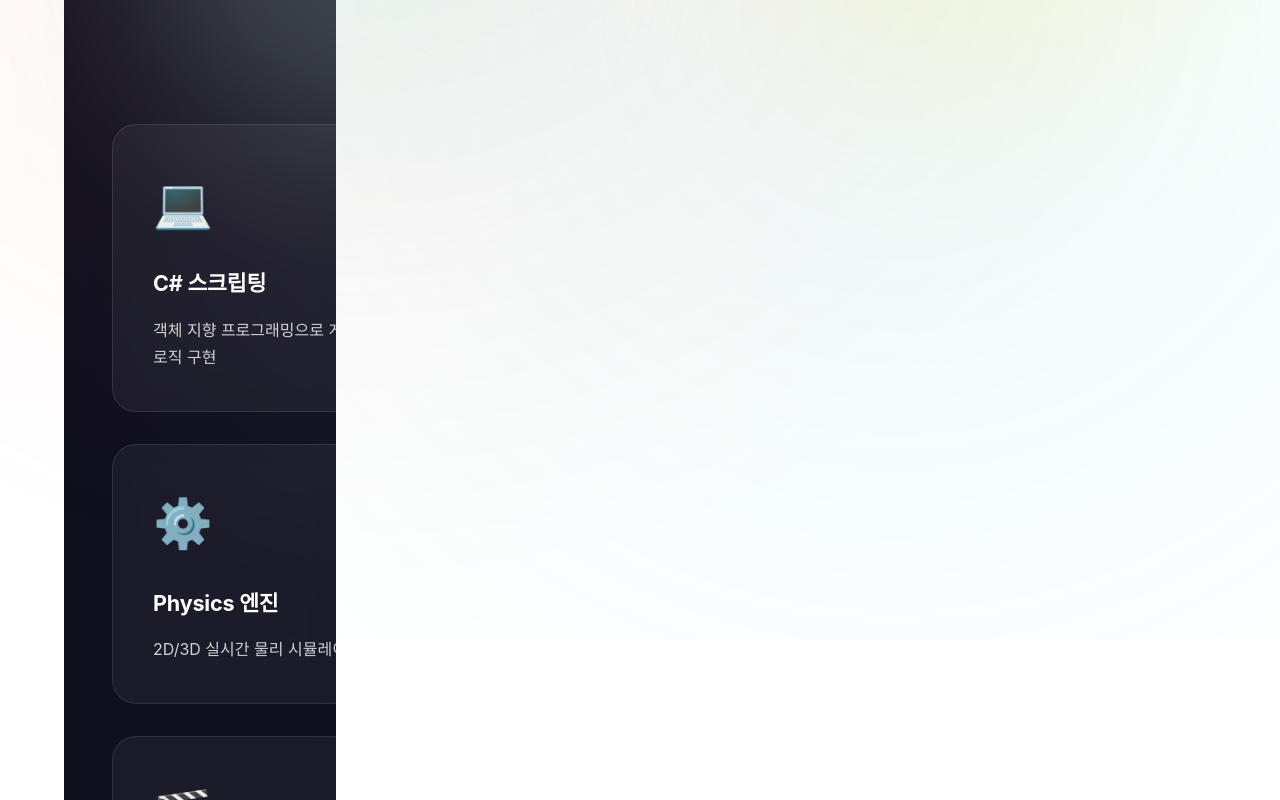
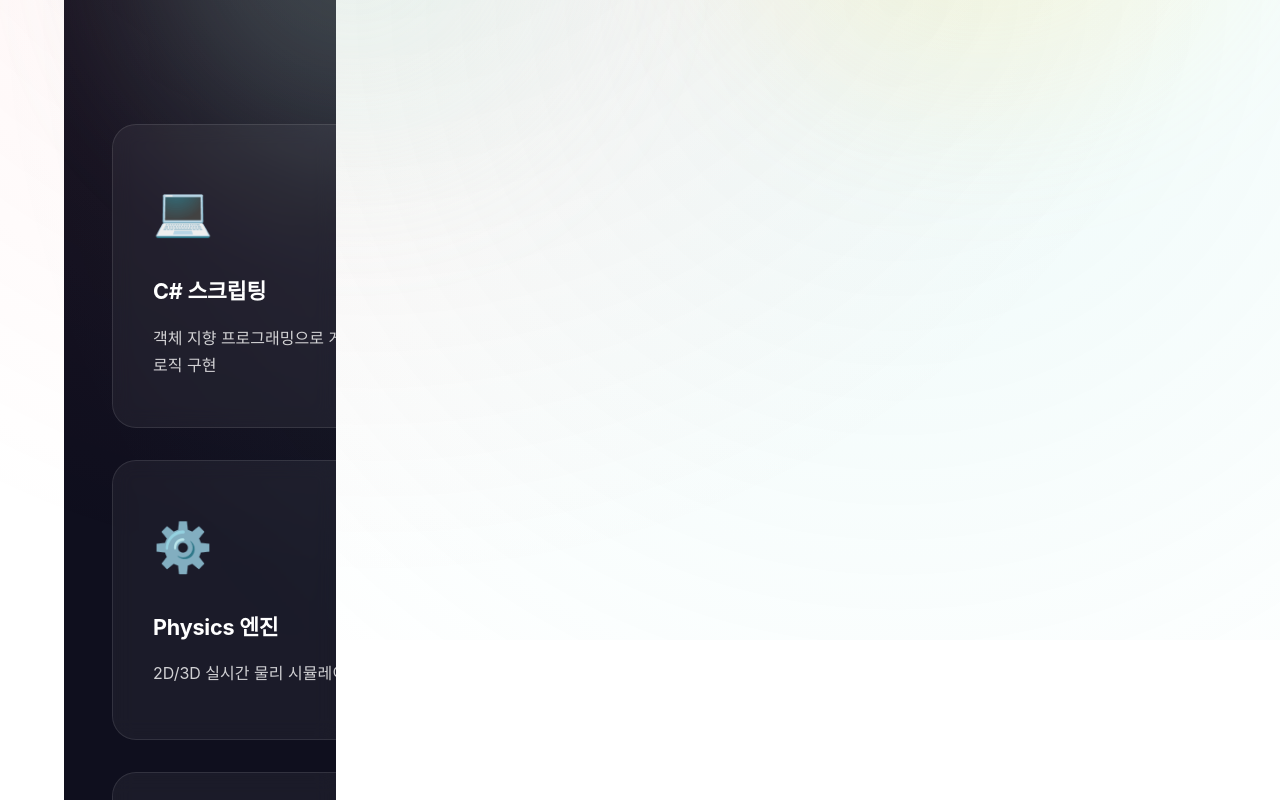
Before and after one commit to jjc6252498/unity-dev-site, a Vue app: page /learn in a window 1280 px wide. Shown: the part 560-1360 px from the top of the page. Built offline with nearby package versions, Linux system fonts and the light colour scheme.

Commit message:
Fix: 텍스트 잘림 문제 해결 - overflow visible, 패딩 증가, min-height 추가

```diff
--- a/src/views/LearnView.vue
+++ b/src/views/LearnView.vue
@@ -332,13 +332,16 @@ const steps = [
 
 .feature-card {
   position: relative;
-  padding: 2.5rem;
+  padding: 3rem 2.5rem;
   background: rgba(255, 255, 255, 0.05);
   backdrop-filter: blur(10px);
   border-radius: 24px;
   border: 1px solid rgba(255, 255, 255, 0.1);
   transition: all 0.4s cubic-bezier(0.4, 0, 0.2, 1);
-  overflow: hidden;
+  overflow: visible;
+  min-height: 280px;
+  display: flex;
+  flex-direction: column;
 }
 
 .feature-card::before {
@@ -397,6 +400,8 @@ const steps = [
   background: linear-gradient(45deg, transparent 30%, rgba(255, 255, 255, 0.1) 50%, transparent 70%);
   transform: translateX(-100%);
   transition: transform 0.6s;
+  pointer-events: none;
+  z-index: 0;
 }
 
 .feature-card:hover .card-shine {
@@ -432,12 +437,16 @@ const steps = [
 
 .step-card {
   position: relative;
-  padding: 2.5rem;
+  padding: 3rem 2.5rem;
   background: rgba(255, 255, 255, 0.03);
   backdrop-filter: blur(10px);
   border-radius: 20px;
   border: 1px solid rgba(255, 255, 255, 0.1);
   transition: all 0.3s ease;
+  overflow: visible;
+  min-height: 240px;
+  display: flex;
+  flex-direction: column;
 }
 
 .step-card:hover {
@@ -447,14 +456,22 @@ const steps = [
 }
 
 .step-number {
-  font-size: 3.5rem;
+  font-size: 3rem;
   font-weight: 800;
   background: linear-gradient(135deg, var(--step-color), transparent);
   -webkit-background-clip: text;
   -webkit-text-fill-color: transparent;
   background-clip: text;
-  margin-bottom: 1rem;
+  margin-bottom: 1.5rem;
   line-height: 1;
+  flex-shrink: 0;
+}
+
+.step-content {
+  flex: 1;
+  display: flex;
+  flex-direction: column;
+  gap: 0.8rem;
 }
 
 .step-content h4 {
@@ -480,6 +497,7 @@ const steps = [
   height: 3px;
   background: linear-gradient(90deg, var(--step-color), transparent);
   transition: width 0.4s ease;
+  border-radius: 0 0 20px 20px;
 }
 
 .step-card:hover .step-line {
```
